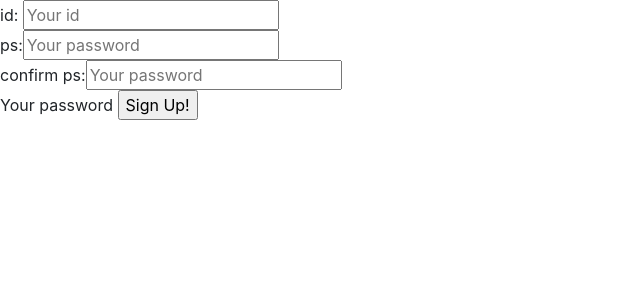
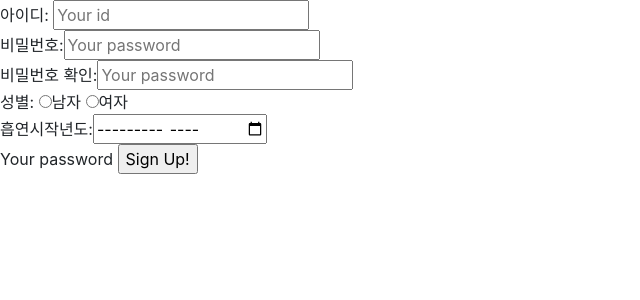
Before and after one commit to labiss96/django-goorm, a Django app: page /accounts/signup/ in a window 1280 px wide. Shown: the part 56-356 px from the top of the page, without its empty margins (0-640 px from the left). Run offline with Django 3.2, Linux system fonts and the light colour scheme; some libraries are stand-ins or nearby versions.

Commit message:
유저확장(이미지ㄴㄴ)

```diff
--- a/Goorm_Project/settings.py
+++ b/Goorm_Project/settings.py
@@ -15,7 +15,7 @@ SECRET_KEY = '8%r7&vh+w)^eb8%jz*&o!ve^prioe!gbe_s#255cp26!6&ydp%'
 DEBUG = True
 
 ALLOWED_HOSTS = ["*"]
-
+AUTH_USER_MODEL='accounts.Profile'
 
 # Application definition
 
--- a/accounts/admin.py
+++ b/accounts/admin.py
@@ -1,3 +1,5 @@
 from django.contrib import admin
+from .models import Profile
+# Register your models here.
 
-# Register your models here.
+admin.site.register(Profile)
--- a/accounts/models.py
+++ b/accounts/models.py
@@ -1,3 +1,9 @@
 from django.db import models
+from django.contrib.auth.models import AbstractUser
 
 # Create your models here.
+
+class Profile(AbstractUser):
+    #profile_img=models.CharField
+    start_year=models.CharField(max_length=200, null=True)
+    sex= models.CharField(max_length=5, null=True)
--- a/accounts/templates/accounts/signup.html
+++ b/accounts/templates/accounts/signup.html
@@ -3,9 +3,14 @@
 <form method="POST" action="{% url 'accounts:signup' %}">
     {% csrf_token %}
 
-    id: <input type="text" name="username" required="required" placeholder="Your id"><br>
-    ps:<input type="password" name="password1" required="required" placeholder="Your password"><br>
-    confirm ps:<input type="password" name="password2" required="required" placeholder="Your password"><br>
+    아이디: <input type="text" name="username" required="required" placeholder="Your id"><br>
+    비밀번호:<input type="password" name="password1" required="required" placeholder="Your password"><br>
+    비밀번호 확인:<input type="password" name="password2" required="required" placeholder="Your password"><br>
+    성별:
+    <input type="radio" name="sex" required="required" value="남자">남자
+    <input type="radio" name="sex" required="required" value="여자">여자
+    <br>
+    흡연시작년도:<input type="month" name="start_year" required="required" ><br>
     <label for="password">Your password</label>
 
     <input type="submit" value="Sign Up!">
--- a/accounts/views.py
+++ b/accounts/views.py
@@ -1,6 +1,6 @@
 from django.shortcuts import render,redirect
 from django.contrib import auth
-from django.contrib.auth.models import User
+from .models import Profile
 
 # Create your views here.
 
@@ -13,11 +13,11 @@ def signup(request):
         # User has info and wants an account now!
         if request.POST['password1'] == request.POST['password2']:
             try:
-                user = User.objects.get(username=request.POST['username'])
+                user = Profile.objects.get(username=request.POST['username'])
                 return render(request, 'signup.html', {'error': 'Username has already been taken'})
-            except User.DoesNotExist:
-                user = User.objects.create_user(
-                    request.POST['username'], password=request.POST['password1'])
+            except Profile.DoesNotExist:
+                user = Profile.objects.create_user(
+                    request.POST['username'], password=request.POST['password1'], sex=request.POST['sext'],start_year=request.POST['start_year'])
                 auth.login(request, user)   #로그인 상태를 유지시켜주는 함수임
 
 
```
Also changed, not shown: accounts/migrations/0001_initial.py (added).
